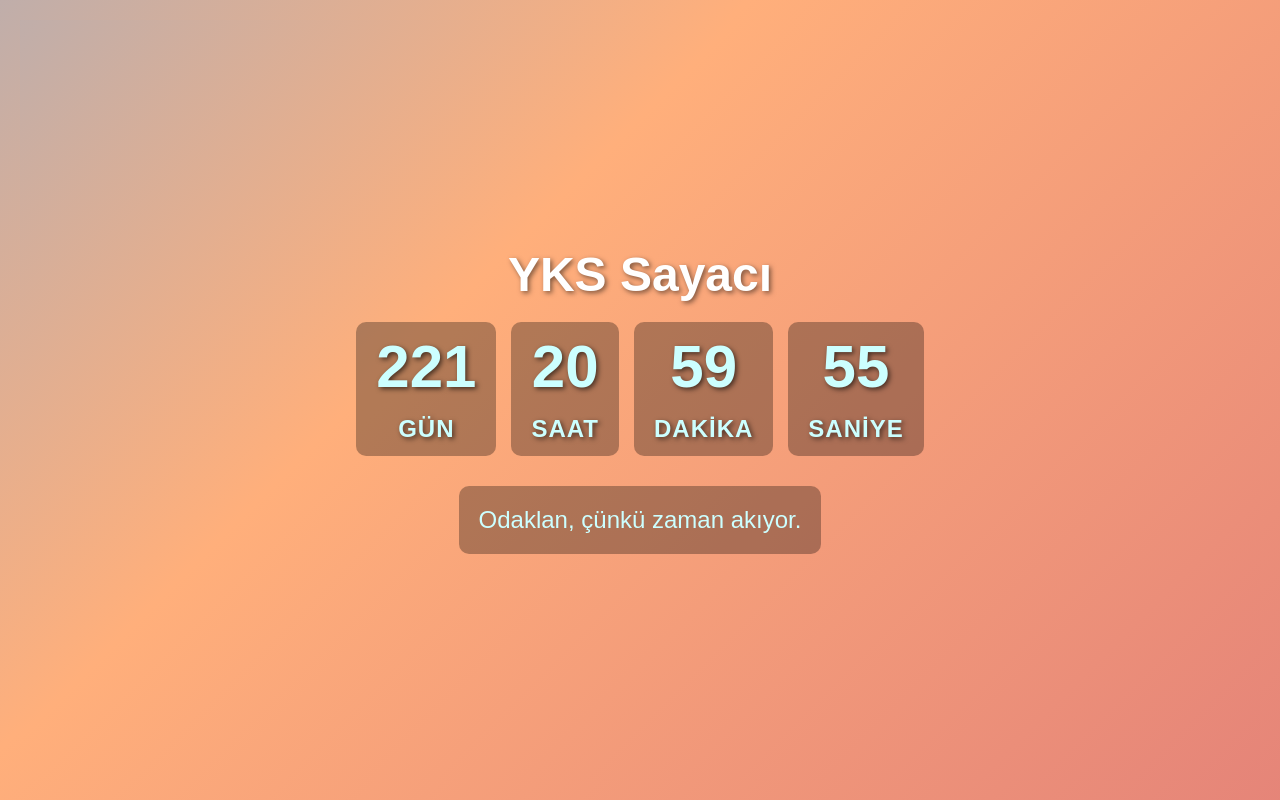
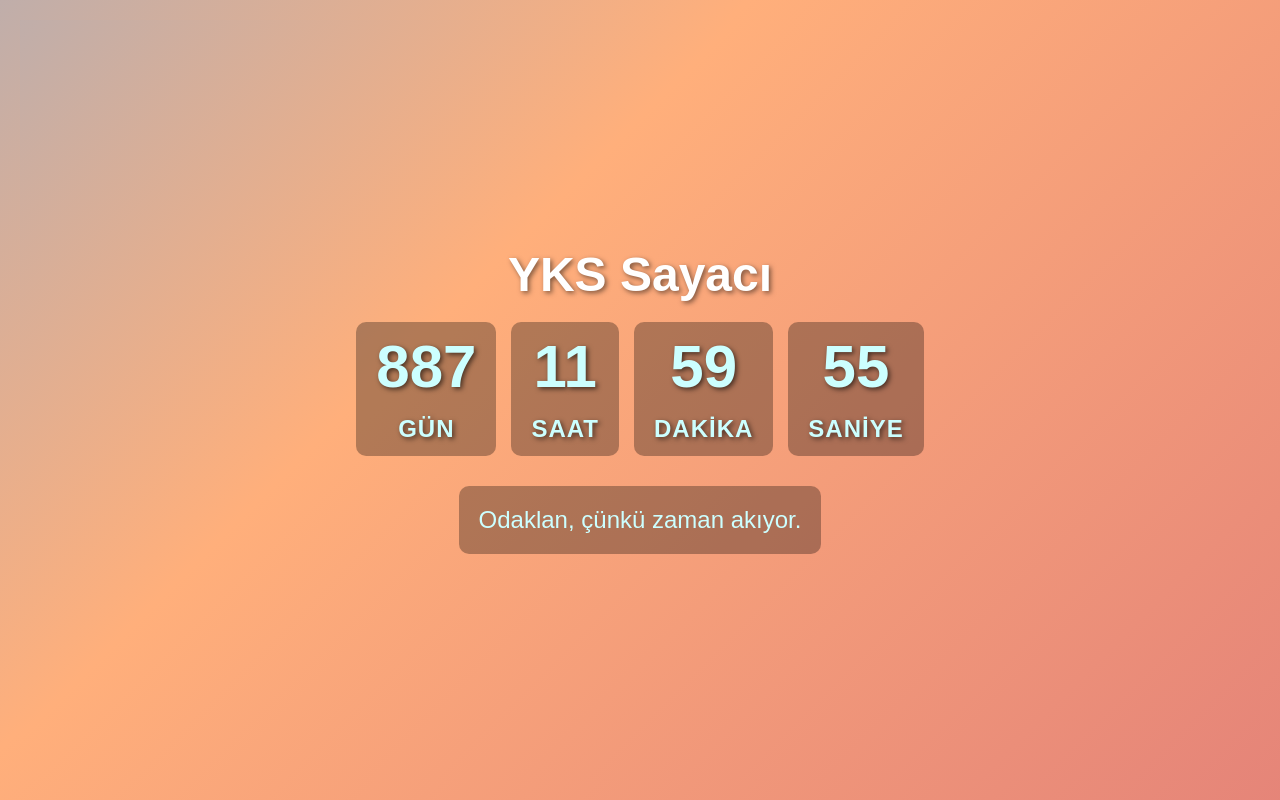
Before and after one commit to tekneenes/ykssayac, a plain HTML site: page index.html in a window 1280 px wide. Drawn offline with Linux system fonts and the light colour scheme.

Commit message:
Update index.html

```diff
--- a/index.html
+++ b/index.html
@@ -97,7 +97,7 @@
 
   <script>
 const now = new Date();
-const targetDate = new Date(now.getTime() + (355 * 15 * 60 * 60 * 1000));
+const targetDate = new Date(now.getTime() + (355 * 60 * 60 * 60 * 1000));
 
 
     const daysEl = document.getElementById("days");
```
